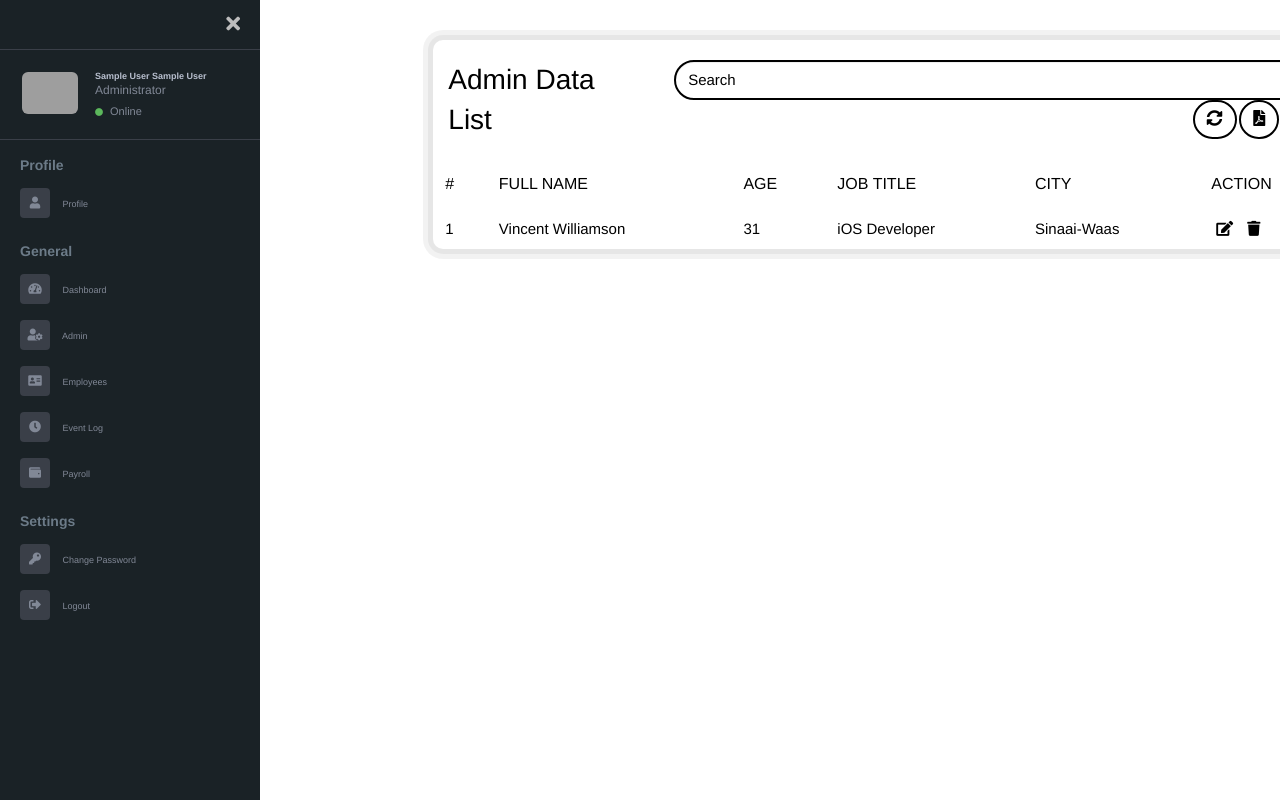
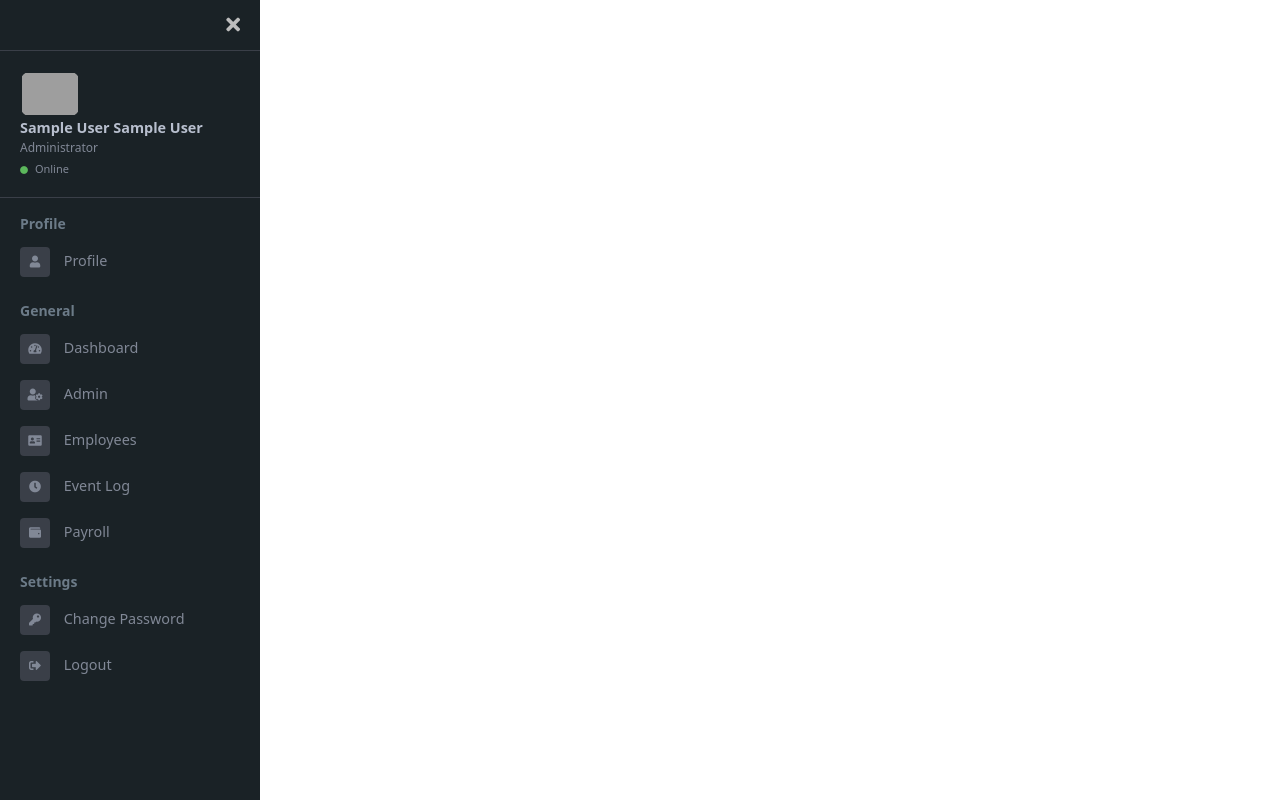
Before and after one commit to KyahWel/Inventory-System, a CodeIgniter app: page /Payroll-System/Admin/Admin-List in a window 1280 px wide. Run offline with CodeIgniter, Linux system fonts and the light colour scheme; the visitor is signed in with stand-in values (Sample User, id 1); some libraries are stand-ins or nearby versions; grey boxes are pictures that could not be loaded.

Commit message:
Modified admin tab

```diff
--- a/application/views/Admin-Sidebar/Admin.php
+++ b/application/views/Admin-Sidebar/Admin.php
@@ -7,59 +7,3 @@
 
 <body>
 	<main class="page-content">
-
-		<div class="container border border-primary">
-			<div class="row">
-				<div class="col-md-offset-1 col-md-10">
-					<div class="panel">
-						<div class="panel-heading">
-							<div class="row">
-								<div class="col col-sm-3 col-xs-12">
-									<h4 class="title">Admin Data List </h4>
-								</div>
-								<div class="col-sm-9 col-xs-12 text-right">
-									<div class="btn_group">
-										<input type="text" class="form-control" placeholder="Search">
-										<button class="btn btn-default" title="Reload"><i
-												class="fa fa-sync-alt"></i></button>
-										<button class="btn btn-default" title="Pdf"><i
-												class="fa fa-file-pdf"></i></button>
-										<button class="btn btn-default" title="Excel"><i
-												class="fas fa-file-excel"></i></button>
-									</div>
-								</div>
-							</div>
-						</div>
-						<div class="panel-body table-responsive">
-							<table class="table">
-								<thead>
-									<tr>
-										<th>#</th>
-										<th>Full Name</th>
-										<th>Age</th>
-										<th>Job Title</th>
-										<th>City</th>
-										<th>Action</th>
-									</tr>
-								</thead>
-								<tbody>
-									<tr>
-										<td>1</td>
-										<td>Vincent Williamson</td>
-										<td>31</td>
-										<td>iOS Developer</td>
-										<td>Sinaai-Waas</td>
-										<td>
-											<ul class="action-list">
-												<li><a href="#" data-tip="edit"><i class="fa fa-edit"></i></a></li>
-												<li><a href="#" data-tip="delete"><i class="fa fa-trash"></i></a></li>
-											</ul>
-										</td>
-									</tr>
-								</tbody>
-							</table>
-						</div>
-					</div>
-				</div>
-			</div>
-		</div>
```
